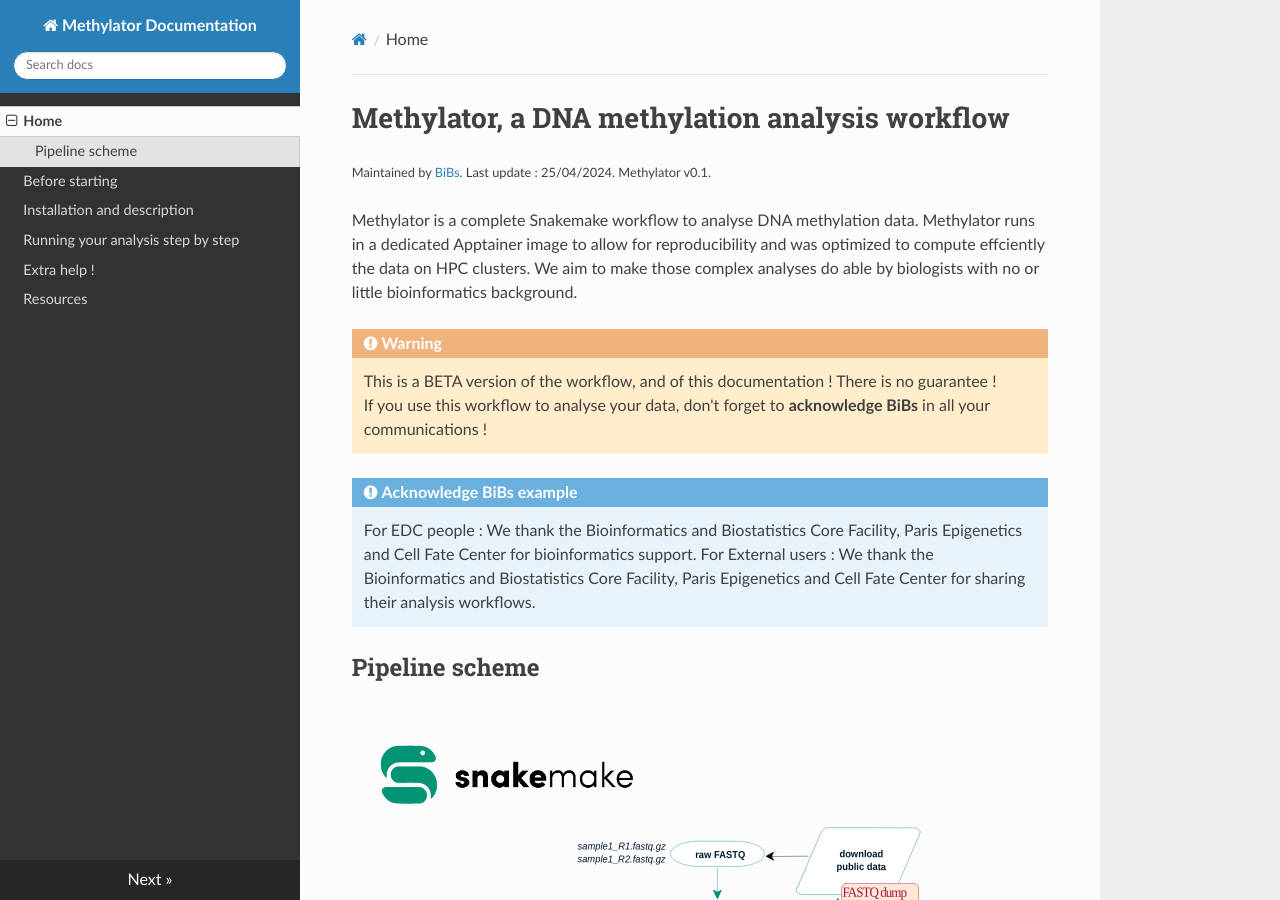
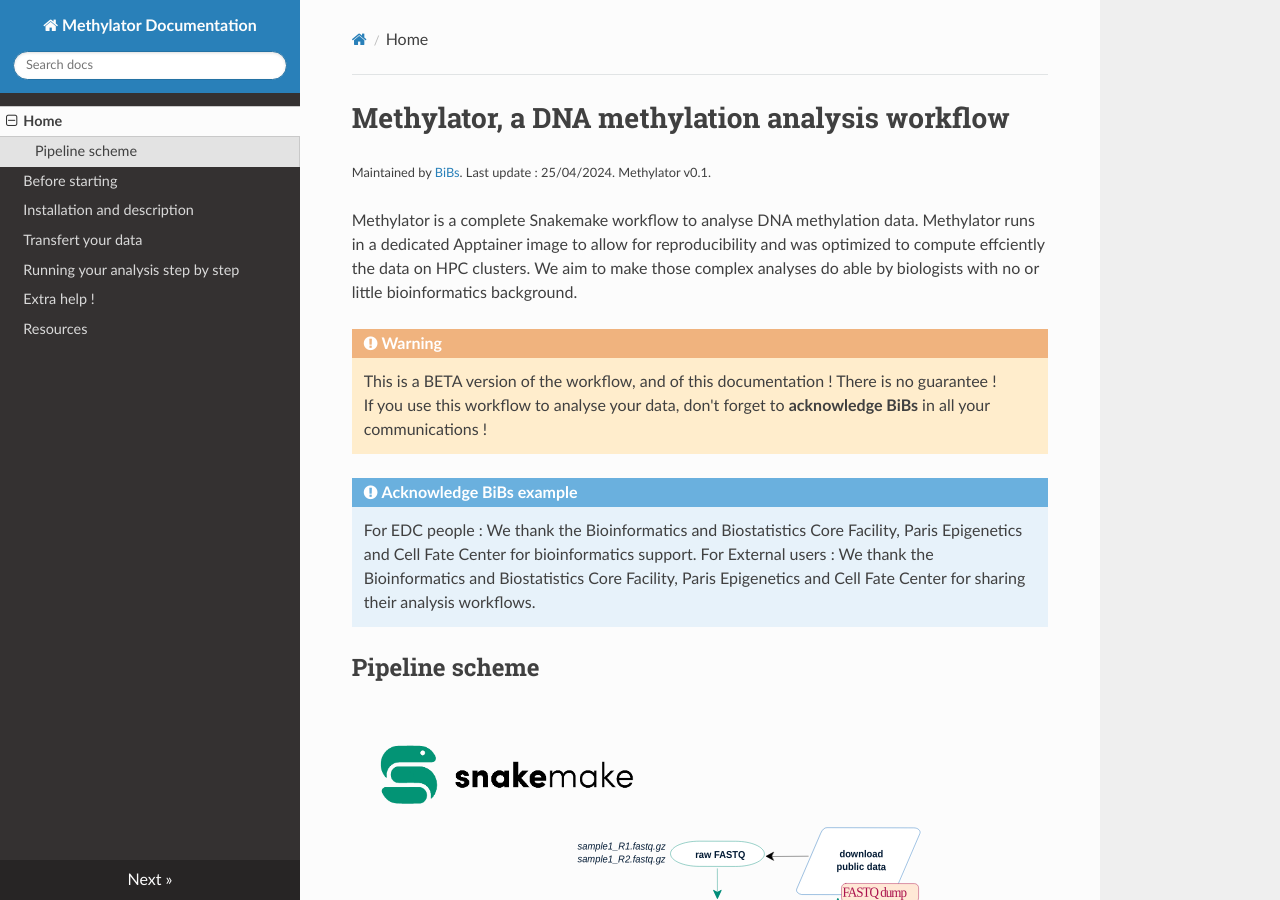
Before and after one commit to parisepigenetics/Methylator-Documentation, an MkDocs documentation site: the page built from docs/index.md, in a window 1280 px wide and 900 px high. Built offline with MkDocs 1.6.1, drawn with Linux system fonts in a browser that asks for light colours; nearby versions of some CDN libraries.

Commit message:
Update mkdocs.yml

```diff
--- a/mkdocs.yml
+++ b/mkdocs.yml
@@ -3,6 +3,7 @@ nav:
   - Home: index.md
   - Before starting: before_start.md
   - Installation and description: installation.md
+  - Transfert your data: transfert_data.md
   - Running your analysis step by step: running.md
   - Extra help !: extra_help.md
   - Resources: resources.md
```
